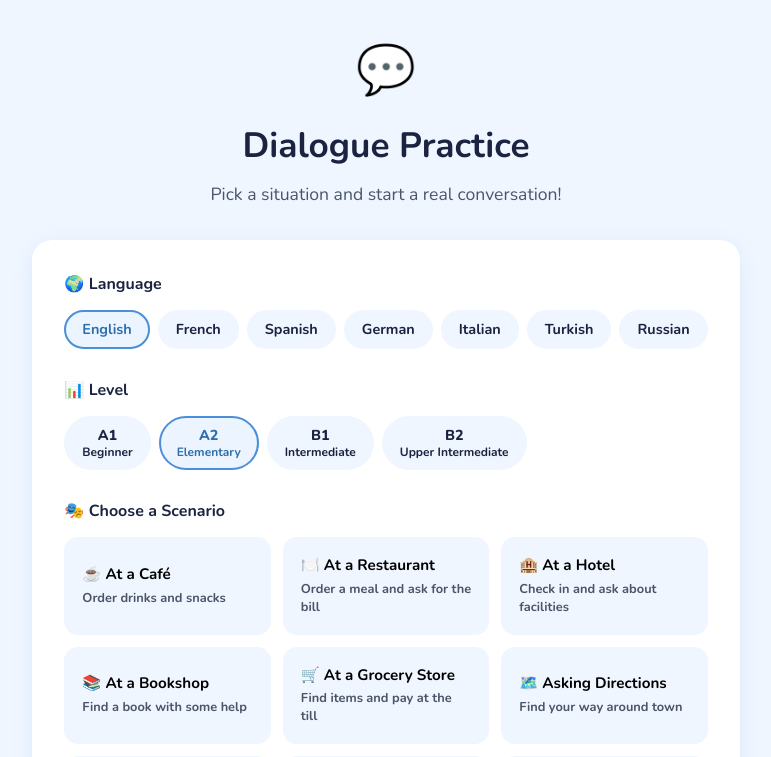
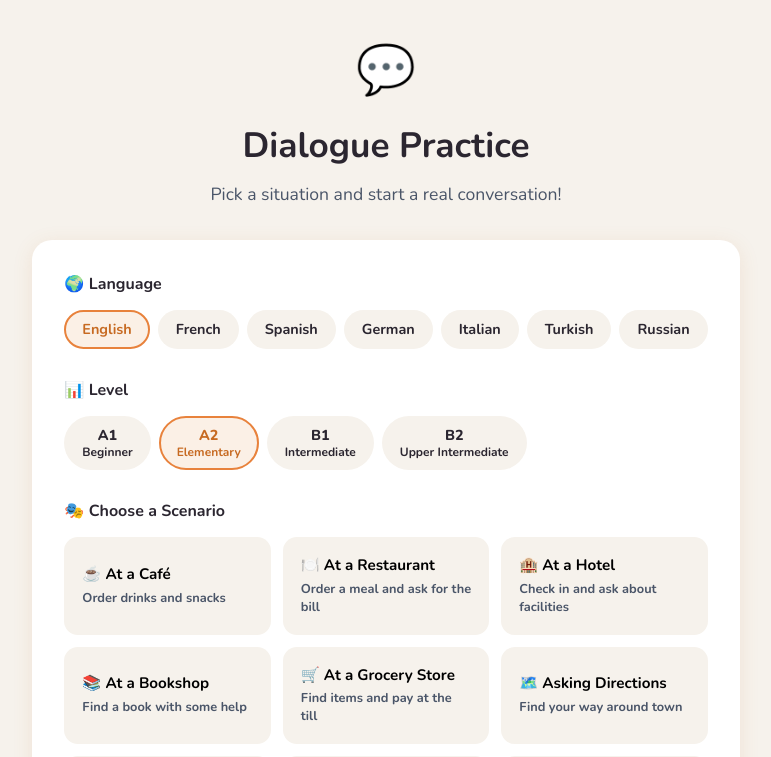
Before and after one commit to winterwitchy/language-learner, a React (Vite) app in the folder client/: page / in a window 1280 px wide. Shown: the top 757 px of the page, without its empty margins (254-1025 px from the left). Built offline with nearby package versions, Linux system fonts and the light colour scheme.

Commit message:
style: rebrand palette to Madlen orange primary, purple secondary

```diff
--- a/client/src/components/DialogueScreen.jsx
+++ b/client/src/components/DialogueScreen.jsx
@@ -16,14 +16,6 @@ const SCENARIO_LABELS = {
 };
 
 
-const LEVEL_COLORS = {
-  A1: { bg: "#E6F9F2", text: "#2A9468", border: "#3DBD8A" },
-  A2: { bg: "#EBF4FF", text: "#2C6FAC", border: "#4A90D9" },
-  B1: { bg: "#FEF6E7", text: "#B87A10", border: "#F5A623" },
-  B2: { bg: "#FEF0EE", text: "#C0392B", border: "#F26B5B" },
-};
-
-
 const styles = {
   wrapper: {
     display: "flex",
@@ -31,7 +23,7 @@ const styles = {
     height: "100vh",
     maxWidth: 1200,
     margin: "0 auto",
-    background: "#F0F6FF",
+    background: "#F6F2EC",
   },
   topBar: {
     display: "flex",
@@ -39,7 +31,7 @@ const styles = {
     justifyContent: "space-between",
     padding: "0.75rem 1rem",
     background: "#fff",
-    borderBottom: "1px solid #D9E4F0",
+    borderBottom: "1px solid #E7E1D7",
     gap: "0.5rem",
     flexShrink: 0,
   },
@@ -61,7 +53,7 @@ const styles = {
   scenarioTag: {
     fontWeight: 700,
     fontSize: "0.9rem",
-    color: "#1A2340",
+    color: "#2B2630",
   },
   levelBadge: {
     fontWeight: 800,
@@ -72,14 +64,14 @@ const styles = {
   langTag: {
     fontSize: "0.8rem",
     color: "#4A5568",
-    background: "#F0F6FF",
+    background: "#F6F2EC",
     padding: "0.15rem 0.5rem",
     borderRadius: 20,
   },
   scorePill: {
     fontWeight: 700,
     fontSize: "0.9rem",
-    color: "#1A2340",
+    color: "#2B2630",
     background: "#FEF6E7",
     padding: "0.3rem 0.7rem",
     borderRadius: 20,
@@ -88,7 +80,7 @@ const styles = {
   },
   progressTrack: {
     height: 5,
-    background: "#D9E4F0",
+    background: "#E7E1D7",
     flexShrink: 0,
   },
   progressFill: {
@@ -100,7 +92,7 @@ const styles = {
     display: "flex",
     flexDirection: "column",
     height: "100vh",
-    background: "#F0F6FF",
+    background: "#F6F2EC",
   },
   chatArea: {
     flex: 1,
@@ -113,7 +105,7 @@ const styles = {
   inputArea: {
     padding: "0.75rem 2rem",
     background: "#fff",
-    borderTop: "1px solid #D9E4F0",
+    borderTop: "1px solid #E7E1D7",
     display: "flex",
     gap: "0.6rem",
     alignItems: "flex-end",
@@ -128,7 +120,7 @@ const styles = {
     width: 36,
     height: 36,
     borderRadius: "50%",
-    background: "linear-gradient(135deg, #4A90D9, #2C6FAC)",
+    background: "linear-gradient(135deg, #E8823C, #C76A22)",
     color: "#fff",
     fontWeight: 800,
     fontSize: "0.85rem",
@@ -151,11 +143,11 @@ const styles = {
   },
   npcBubble: {
     background: "#fff",
-    border: "1.5px solid #D9E4F0",
+    border: "1.5px solid #E7E1D7",
     borderRadius: "4px 16px 16px 16px",
     padding: "0.7rem 1rem",
     fontSize: "1rem",
-    color: "#1A2340",
+    color: "#2B2630",
     lineHeight: 1.5,
   },
   userRow: {
@@ -165,21 +157,21 @@ const styles = {
   },
   promptCard: {
     background: "#fff",
-    border: "2px dashed #4A90D9",
+    border: "2px dashed #6B4FD0",
     borderRadius: 14,
     padding: "0.8rem 1rem",
   },
   promptLabel: {
     fontSize: "0.72rem",
     fontWeight: 700,
-    color: "#4A90D9",
+    color: "#5135A8",
     textTransform: "uppercase",
     letterSpacing: "0.05em",
     marginBottom: "0.3rem",
   },
   promptText: {
     fontSize: "0.95rem",
-    color: "#1A2340",
+    color: "#2B2630",
     fontWeight: 600,
     lineHeight: 1.5,
   },
@@ -247,7 +239,7 @@ const styles = {
   },
   feedbackText: {
     fontSize: "0.95rem",
-    color: "#1A2340",
+    color: "#2B2630",
     lineHeight: 1.5,
     marginBottom: "0.4rem",
   },
@@ -263,7 +255,7 @@ const styles = {
   },
   nextBtn: {
     padding: "0.5rem 1rem",
-    background: "linear-gradient(135deg, #4A90D9, #2C6FAC)",
+    background: "linear-gradient(135deg, #E8823C, #C76A22)",
     color: "#fff",
     fontSize: "0.9rem",
     borderRadius: 10,
@@ -273,7 +265,7 @@ const styles = {
   inputArea: {
     padding: "0.75rem 1rem",
     background: "#fff",
-    borderTop: "1px solid #D9E4F0",
+    borderTop: "1px solid #E7E1D7",
     display: "flex",
     gap: "0.6rem",
     alignItems: "flex-end",
@@ -286,13 +278,13 @@ const styles = {
     lineHeight: 1.5,
     borderRadius: 12,
     padding: "0.6rem 0.9rem",
-    border: "2px solid #D9E4F0",
+    border: "2px solid #E7E1D7",
     outline: "none",
     transition: "border-color 0.15s",
   },
   submitBtn: {
     padding: "0.6rem 1.2rem",
-    background: "linear-gradient(135deg, #4A90D9, #2C6FAC)",
+    background: "linear-gradient(135deg, #E8823C, #C76A22)",
     color: "#fff",
     fontSize: "1rem",
     borderRadius: 12,
@@ -349,7 +341,8 @@ export default function DialogueScreen({
   const scenario = sessionConfig?.scenario;
   const level = sessionConfig?.level;
   const language = sessionConfig?.language;
-  const levelColors = LEVEL_COLORS[level] ?? LEVEL_COLORS["A2"];
+  // Level badge is always purple (secondary accent), regardless of difficulty.
+  const levelColors = { bg: "#EFEAFB", text: "#5135A8", border: "#6B4FD0" };
   const progress = totalUserTurns > 0 ? (score.total / totalUserTurns) * 100 : 0;
 
   return (
@@ -376,7 +369,7 @@ export default function DialogueScreen({
         <div style={{
           ...styles.progressFill,
           width: `${progress}%`,
-          background: progress === 100 ? "#3DBD8A" : "#4A90D9",
+          background: progress === 100 ? "#3DBD8A" : "#E8823C",
         }} />
       </div>
       <div style={styles.chatArea}>
--- a/client/src/components/ErrorScreen.jsx
+++ b/client/src/components/ErrorScreen.jsx
@@ -31,7 +31,7 @@ const styles = {
     borderRadius: 20,
     padding: "2.5rem 2rem",
     textAlign: "center",
-    boxShadow: "0 4px 20px rgba(74,144,217,0.12)",
+    boxShadow: "0 4px 20px rgba(200,120,60,0.13)",
     maxWidth: 380,
     width: "100%",
   },
@@ -42,7 +42,7 @@ const styles = {
   heading: {
     fontFamily: "'Nunito', sans-serif",
     fontSize: "1.4rem",
-    color: "#1A2340",
+    color: "#2B2630",
     marginBottom: "0.6rem",
   },
   message: {
@@ -58,17 +58,17 @@ const styles = {
   },
   retryBtn: {
     padding: "0.85rem",
-    background: "linear-gradient(135deg, #4A90D9, #2C6FAC)",
+    background: "linear-gradient(135deg, #E8823C, #C76A22)",
     color: "#fff",
     fontSize: "1rem",
     borderRadius: 12,
   },
   resetBtn: {
     padding: "0.85rem",
-    background: "#F0F6FF",
-    color: "#2C6FAC",
+    background: "#F6F2EC",
+    color: "#C76A22",
     fontSize: "1rem",
     borderRadius: 12,
-    border: "2px solid #4A90D9",
+    border: "2px solid #E8823C",
   },
 };
--- a/client/src/components/LoadingScreen.jsx
+++ b/client/src/components/LoadingScreen.jsx
@@ -34,7 +34,7 @@ const styles = {
     borderRadius: 20,
     padding: "3rem 2rem",
     textAlign: "center",
-    boxShadow: "0 4px 20px rgba(74,144,217,0.12)",
+    boxShadow: "0 4px 20px rgba(200,120,60,0.13)",
     maxWidth: 360,
     width: "100%",
   },
@@ -42,15 +42,15 @@ const styles = {
     width: 56,
     height: 56,
     borderRadius: "50%",
-    border: "5px solid #EBF4FF",
-    borderTop: "5px solid #4A90D9",
+    border: "5px solid #FBF0E6",
+    borderTop: "5px solid #E8823C",
     margin: "0 auto 1.5rem",
     animation: "spin 0.9s linear infinite",
   },
   heading: {
     fontFamily: "'Nunito', sans-serif",
     fontSize: "1.3rem",
-    color: "#1A2340",
+    color: "#2B2630",
     marginBottom: "0.5rem",
   },
   sub: {
@@ -60,7 +60,7 @@ const styles = {
   },
   msg: {
     fontSize: "0.9rem",
-    color: "#4A90D9",
+    color: "#E8823C",
     fontStyle: "italic",
   },
 };
--- a/client/src/components/ResultsScreen.jsx
+++ b/client/src/components/ResultsScreen.jsx
@@ -16,11 +16,11 @@ const SCENARIO_LABELS = {
 };
 
 function getResultTier(correct, total) {
-  if (total === 0) return { emoji: "🌟", label: "Done!", color: "#4A90D9" };
+  if (total === 0) return { emoji: "🌟", label: "Done!", color: "#E8823C" };
   const pct = correct / total;
   if (pct === 1) return { emoji: "🏆", label: "Perfect!", color: "#F5A623" };
   if (pct >= 0.75) return { emoji: "🎉", label: "Great job!", color: "#3DBD8A" };
-  if (pct >= 0.5) return { emoji: "💪", label: "Good effort!", color: "#4A90D9" };
+  if (pct >= 0.5) return { emoji: "💪", label: "Good effort!", color: "#E8823C" };
   return { emoji: "📚", label: "Keep practising!", color: "#F26B5B" };
 }
 
@@ -47,7 +47,7 @@ export default function ResultsScreen({ score, turnHistory, sessionConfig, onRep
 
           <div style={styles.scoreRingWrap}>
             <svg width="110" height="110" viewBox="0 0 110 110">
-              <circle cx="55" cy="55" r="48" fill="none" stroke="#D9E4F0" strokeWidth="10" />
+              <circle cx="55" cy="55" r="48" fill="none" stroke="#E7E1D7" strokeWidth="10" />
               <circle
                 cx="55" cy="55" r="48"
                 fill="none"
@@ -133,14 +133,14 @@ const styles = {
   card: {
     background: "#fff",
     borderRadius: 20,
-    boxShadow: "0 4px 20px rgba(74,144,217,0.12)",
+    boxShadow: "0 4px 20px rgba(200,120,60,0.13)",
     overflow: "hidden",
   },
   hero: {
     textAlign: "center",
     padding: "2.5rem 2rem 2rem",
-    background: "linear-gradient(180deg, #F0F6FF 0%, #fff 100%)",
-    borderBottom: "1px solid #D9E4F0",
+    background: "linear-gradient(180deg, #F6F2EC 0%, #fff 100%)",
+    borderBottom: "1px solid #E7E1D7",
   },
   heroEmoji: {
     fontSize: "3rem",
@@ -177,10 +177,10 @@ const styles = {
     fontSize: "0.82rem",
     fontWeight: 600,
     color: "#4A5568",
-    background: "#F0F6FF",
+    background: "#F6F2EC",
     padding: "0.2rem 0.6rem",
     borderRadius: 20,
-    border: "1px solid #D9E4F0",
+    border: "1px solid #E7E1D7",
   },
   breakdown: {
     padding: "1.5rem 2rem",
@@ -188,7 +188,7 @@ const styles = {
   breakdownTitle: {
     fontFamily: "'Nunito', sans-serif",
     fontSize: "1.1rem",
-    color: "#1A2340",
+    color: "#2B2630",
     marginBottom: "1rem",
   },
   turnList: {
@@ -197,7 +197,7 @@ const styles = {
     gap: "0.75rem",
   },
   turnCard: {
-    background: "#F8FAFD",
+    background: "#F9F6F0",
     borderRadius: 12,
     padding: "0.9rem 1rem",
   },
@@ -238,7 +238,7 @@ const styles = {
   },
   turnPrompt: {
     fontSize: "0.9rem",
-    color: "#1A2340",
+    color: "#2B2630",
     marginBottom: "0.3rem",
     lineHeight: 1.4,
   },
@@ -255,27 +255,27 @@ const styles = {
   },
   turnLabel: {
     fontWeight: 700,
-    color: "#1A2340",
+    color: "#2B2630",
   },
   turnFeedback: {
     fontSize: "0.85rem",
     color: "#4A5568",
     fontStyle: "italic",
     marginTop: "0.4rem",
-    borderTop: "1px solid #E2EAF4",
+    borderTop: "1px solid #ECE6DC",
     paddingTop: "0.4rem",
   },
   actions: {
     display: "flex",
     gap: "0.75rem",
     padding: "1.5rem 2rem",
-    borderTop: "1px solid #D9E4F0",
+    borderTop: "1px solid #E7E1D7",
     flexWrap: "wrap",
   },
   replayBtn: {
     flex: 1,
     padding: "0.85rem",
-    background: "linear-gradient(135deg, #4A90D9, #2C6FAC)",
+    background: "linear-gradient(135deg, #E8823C, #C76A22)",
     color: "#fff",
     fontSize: "1rem",
     borderRadius: 12,
@@ -284,11 +284,11 @@ const styles = {
   newBtn: {
     flex: 1,
     padding: "0.85rem",
-    background: "#F0F6FF",
-    color: "#2C6FAC",
+    background: "#F6F2EC",
+    color: "#C76A22",
     fontSize: "1rem",
     borderRadius: 12,
-    border: "2px solid #4A90D9",
+    border: "2px solid #E8823C",
     minWidth: 160,
   },
 };
--- a/client/src/components/SetupScreen.jsx
+++ b/client/src/components/SetupScreen.jsx
@@ -50,9 +50,9 @@ export default function SetupScreen({ onStart }) {
                 onClick={() => setLanguage(lang)}
                 style={{
                   ...styles.pill,
-                  border: language === lang ? "2px solid #4A90D9" : "2px solid transparent",
-                  background: language === lang ? "#EBF4FF" : "#F0F6FF",
-                  color: language === lang ? "#2C6FAC" : "#1A2340",
+                  border: language === lang ? "2px solid #E8823C" : "2px solid transparent",
+                  background: language === lang ? "#FBF0E6" : "#F6F2EC",
+                  color: language === lang ? "#C76A22" : "#2B2630",
                 }}
               >
                 {lang}
@@ -70,9 +70,9 @@ export default function SetupScreen({ onStart }) {
                 onClick={() => setLevel(lvl)}
                 style={{
                   ...styles.pill,
-                  border: level === lvl ? "2px solid #4A90D9" : "2px solid transparent",
-                  background: level === lvl ? "#EBF4FF" : "#F0F6FF",
-                  color: level === lvl ? "#2C6FAC" : "#1A2340",
+                  border: level === lvl ? "2px solid #E8823C" : "2px solid transparent",
+                  background: level === lvl ? "#FBF0E6" : "#F6F2EC",
+                  color: level === lvl ? "#C76A22" : "#2B2630",
                 }}
               >
                 <span style={{ fontWeight: 800 }}>{lvl}</span>
@@ -93,8 +93,8 @@ export default function SetupScreen({ onStart }) {
                 onClick={() => setScenario(s.id)}
                 style={{
                   ...styles.scenarioCard,
-                  border: scenario === s.id ? "2px solid #4A90D9" : "2px solid transparent",
-                  background: scenario === s.id ? "#EBF4FF" : "#F0F6FF",
+                  border: scenario === s.id ? "2px solid #E8823C" : "2px solid transparent",
+                  background: scenario === s.id ? "#FBF0E6" : "#F6F2EC",
                 }}
               >
                 <div style={styles.scenarioLabel}>{s.label}</div>
@@ -133,7 +133,7 @@ const styles = {
   },
   title: {
     fontSize: "2.2rem",
-    color: "#1A2340",
+    color: "#2B2630",
     marginBottom: "0.4rem",
   },
   subtitle: {
@@ -144,7 +144,7 @@ const styles = {
     background: "#FFFFFF",
     borderRadius: 20,
     padding: "2rem",
-    boxShadow: "0 4px 20px rgba(74, 144, 217, 0.12)",
+    boxShadow: "0 4px 20px rgba(200, 120, 60, 0.13)",
   },
   section: {
     marginBottom: "1.8rem",
@@ -153,7 +153,7 @@ const styles = {
     display: "block",
     fontWeight: 700,
     fontSize: "1rem",
-    color: "#1A2340",
+    color: "#2B2630",
     marginBottom: "0.8rem",
   },
   row: {
@@ -163,17 +163,17 @@ const styles = {
   },
   pill: {
     padding: "0.5rem 1rem",
-    background: "#F0F6FF",
-    color: "#1A2340",
+    background: "#F6F2EC",
+    color: "#2B2630",
     borderRadius: 30,
     fontSize: "0.9rem",
     border: "2px solid transparent",
     lineHeight: 1.3,
   },
   pillActive: {
-    background: "#EBF4FF",
-    borderColor: "#4A90D9",
-    color: "#2C6FAC",
+    background: "#FBF0E6",
+    borderColor: "#E8823C",
+    color: "#C76A22",
   },
   scenarioGrid: {
     display: "grid",
@@ -182,15 +182,15 @@ const styles = {
   },
   scenarioCard: {
     padding: "1rem",
-    background: "#F0F6FF",
+    background: "#F6F2EC",
     borderRadius: 14,
     textAlign: "left",
     border: "2px solid transparent",
     lineHeight: 1.4,
   },
   scenarioActive: {
-    background: "#EBF4FF",
-    borderColor: "#4A90D9",
+    background: "#FBF0E6",
+    borderColor: "#E8823C",
   },
   scenarioLabel: {
     fontWeight: 700,
@@ -204,7 +204,7 @@ const styles = {
   startBtn: {
     width: "100%",
     padding: "1rem",
-    background: "linear-gradient(135deg, #4A90D9, #2C6FAC)",
+    background: "linear-gradient(135deg, #E8823C, #C76A22)",
     color: "#fff",
     fontSize: "1.1rem",
     borderRadius: 12,
--- a/client/src/index.css
+++ b/client/src/index.css
@@ -5,9 +5,12 @@
 }
 
 :root {
-  --sky: #4A90D9;
-  --sky-dark: #2C6FAC;
-  --sky-light: #EBF4FF;
+  --purple: #6B4FD0;
+  --purple-dark: #5135A8;
+  --purple-light: #EFEAFB;
+  --accent: #E8823C;
+  --accent-dark: #C76A22;
+  --accent-light: #FBF0E6;
   --mint: #3DBD8A;
   --mint-dark: #2A9468;
   --mint-light: #E6F9F2;
@@ -15,11 +18,11 @@
   --coral-light: #FEF0EE;
   --sun: #F5A623;
   --sun-light: #FEF6E7;
-  --ink: #1A2340;
+  --ink: #2B2630;
   --ink-soft: #4A5568;
-  --border: #D9E4F0;
+  --border: #E7E1D7;
   --white: #FFFFFF;
-  --bg: #F0F6FF;
+  --bg: #F6F2EC;
   --radius: 16px;
   --radius-sm: 10px;
 }
@@ -70,5 +73,5 @@ input, textarea, select {
 }
 
 input:focus, textarea:focus, select:focus {
-  border-color: var(--sky);
+  border-color: var(--accent);
 }
```
